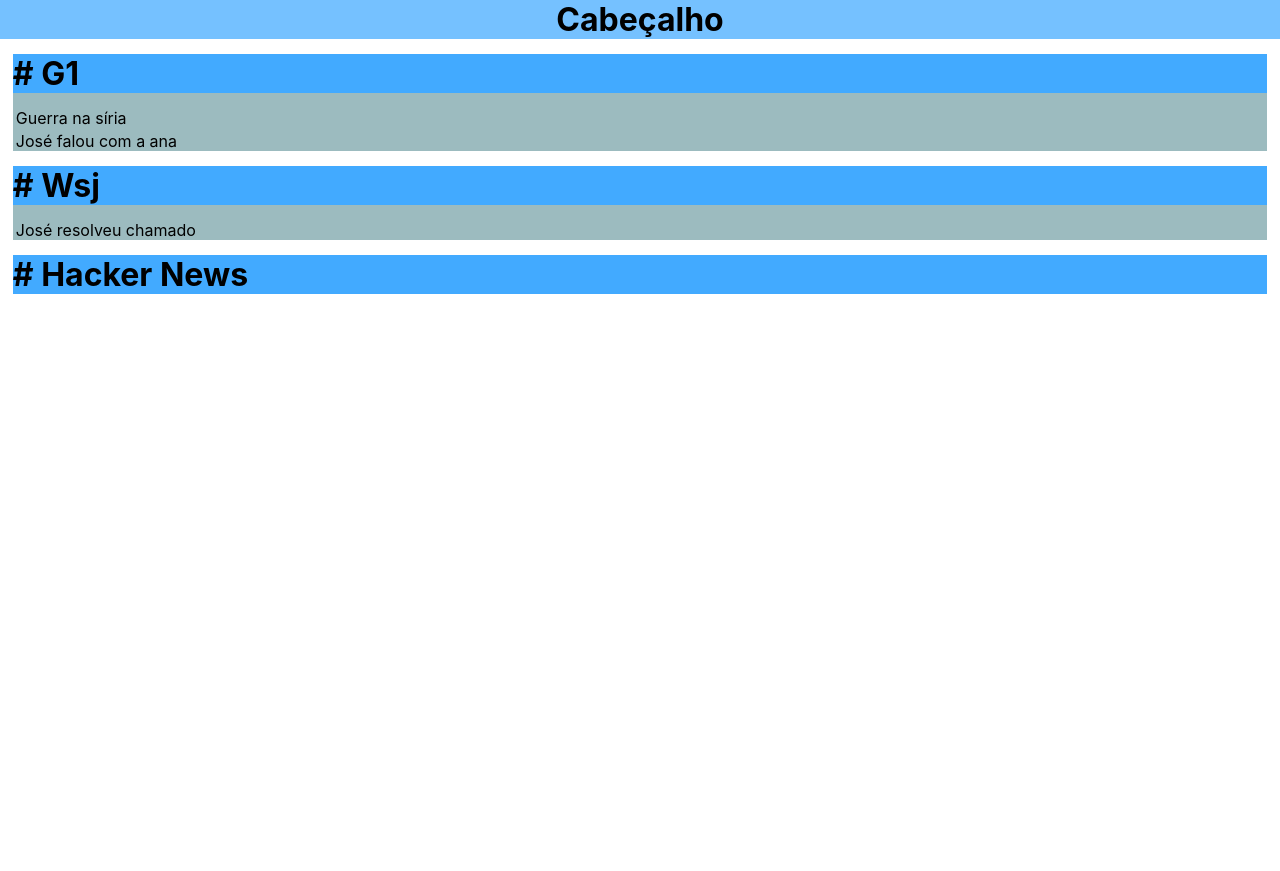
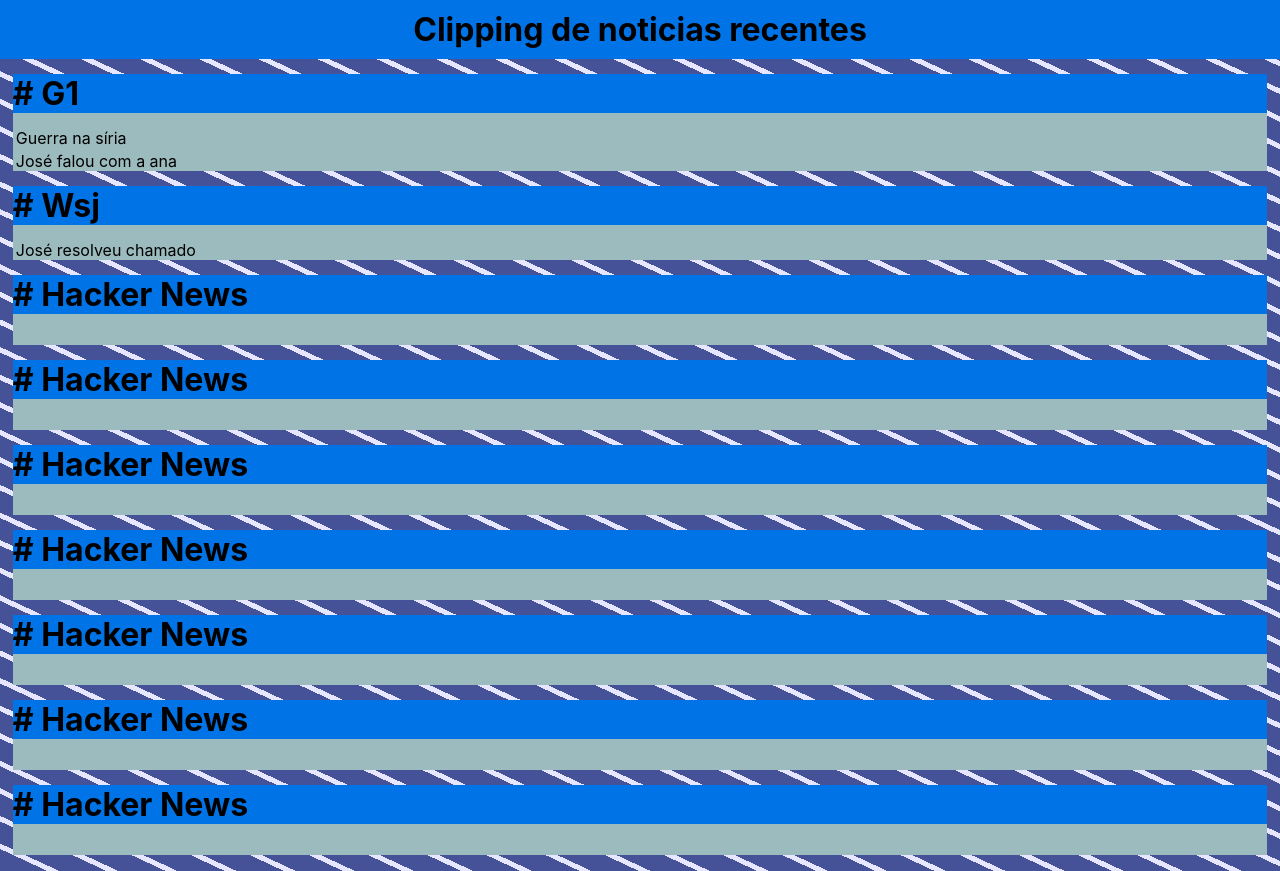
Before and after one commit to costaguila/news-clipping, a React (Create React App) app: page / in a window 1280 px wide. Before the commit the page ends 800 px from the top, so only its background shows below. Built offline with nearby package versions, Linux system fonts and the light colour scheme.

Commit message:
Ajustes no CSS.

```diff
--- a/src/App.css
+++ b/src/App.css
@@ -1,7 +1,13 @@
 .App {
   text-align: center;
 }
-
+/* Custom app */
+.App{
+    min-height: 100vh;
+    padding-bottom: 2vh;
+    background-color: transparent;
+    background-image: repeating-linear-gradient(25deg, #465298, #465298 20px,#e6e6ff 20px, #e6e6ff 25px);
+}
 .App-logo {
   animation: App-logo-spin infinite 20s linear;
   height: 40vmin;
@@ -9,7 +15,7 @@
 }
 
 .App-header {
-  background-color: #42aaff;
+  background-color: #0080ff;
   min-height: 100vh;
   display: flex;
   flex-direction: column;
@@ -32,7 +38,8 @@
   }
 }
 .cabecalho{
-    background-color: #75c1ff;
+    background-color: #0073e6;
+    padding: 10px 0px;
 }
 .cabecalho h1{
     margin: 0px;
@@ -49,6 +56,8 @@
 .newsSource{
     text-align: left;
     background-color: #9cbbbf;
+    min-height: 70px;
+
 }
 .newssourceHeader{
     text-transform: capitalize;
@@ -56,5 +65,5 @@
 }
 .newssourceHeader h1{
     margin: 0px;
-    background-color: #42aaff;
+    background-color: #0073e6;
 }
--- a/src/App.js
+++ b/src/App.js
@@ -9,7 +9,7 @@
 function App() {
   return (
     <div className="App">
-        <Header />
+        <Header titulo="Clipping de noticias recentes"/>
         <Corpo />
     </div>
   );
--- a/src/components/page_structure/Header.js
+++ b/src/components/page_structure/Header.js
@@ -1,10 +1,17 @@
 import React, { Component } from 'react';
 
 class Cabecalho extends Component {
+    constructor(props){
+        super(props)
+
+        this.state = {
+            titulo: props.titulo ? props.titulo : 'Cabecalho'
+        }
+    }
     render(){
         return (
             <div class="cabecalho">
-            <h1>Cabeçalho</h1>
+            <h1>{this.state.titulo}</h1>
             </div>
         );
     }
--- a/src/services/newsService.js
+++ b/src/services/newsService.js
@@ -1,7 +1,7 @@
 
 
 export function getNewsSource(){
-    return [{'id': 0,'title':'g1'},{'id': 1,'title':'wsj'},{'id': 2,'title':'hacker news'}];
+    return [{'id': 0,'title':'g1'},{'id': 1,'title':'wsj'},{'id': 2,'title':'hacker news'},{'id': 2,'title':'hacker news'},{'id': 2,'title':'hacker news'},{'id': 2,'title':'hacker news'},{'id': 2,'title':'hacker news'},{'id': 2,'title':'hacker news'},{'id': 2,'title':'hacker news'}];
 }
 
 export function getNewsById(id){
```
